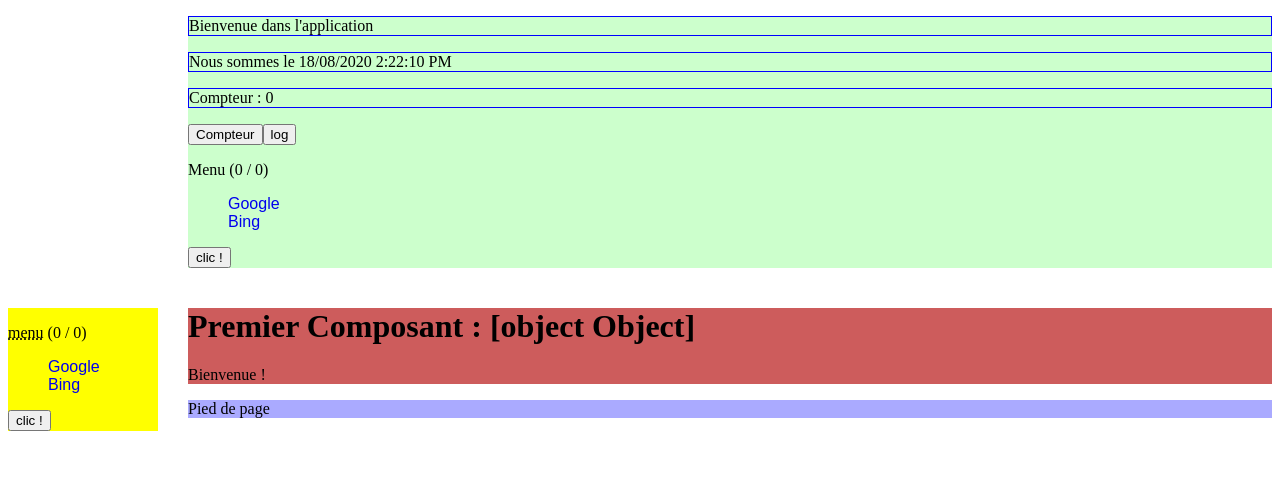
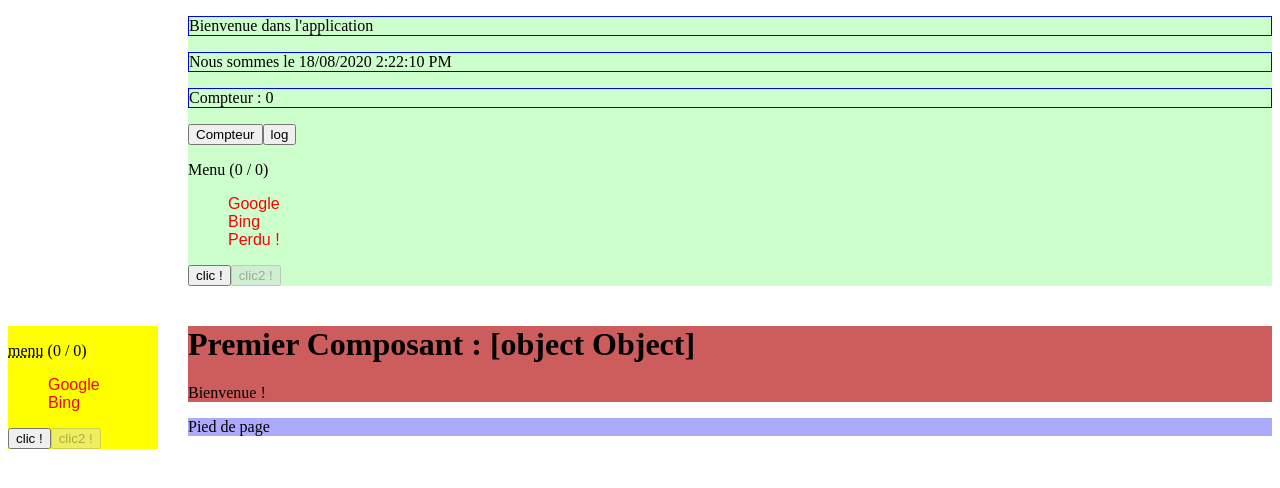
Before and after one commit to philippe-nat/angular-formation-0, an Angular app: page / in a window 1280 px wide. Shown: the top 488 px of the page. Built offline with nearby package versions, Linux system fonts and the light colour scheme.

Commit message:
fin exo ng-for

```diff
--- a/src/app/app.component.html
+++ b/src/app/app.component.html
@@ -2,7 +2,7 @@
     <nat-entete></nat-entete>
 </header>
 <aside>
-    <nat-menu [titre]='titre'></nat-menu>
+    <nat-menu [titre]='titre' [items]='items'></nat-menu>
 </aside>
 <main>
     <h1>Premier Composant : {{titre}}</h1>
--- a/src/app/app.component.ts
+++ b/src/app/app.component.ts
@@ -1,7 +1,7 @@
 import { Component } from '@angular/core';
 import { TimeoutError } from 'rxjs';
-import {Titre} from '../core';
-
+import {Titre} from './interfaces/titre';
+import {ItemMenu} from './interfaces/itemmenu';
 
 @Component({
   selector: 'nat-root',
@@ -13,4 +13,17 @@ export class AppComponent {
 
   get titre() {return this._titre;}
   set titre(t:Titre) {this._titre = t;}
+
+  private _items:ItemMenu[];
+  // private _boutonInactif:boolean = false;
+
+  get items() { return this._items; }
+  set items(t:ItemMenu[]) { this._items = t; }
+
+  constructor() {
+    this.items = [
+      {url:"https://www.google.fr", intitule:"Google"},
+      {url:"https://www.bing.fr", intitule:"Bing"}
+    ];
+  }
 }
--- a/src/app/entete/entete.component.html
+++ b/src/app/entete/entete.component.html
@@ -7,6 +7,7 @@
 
 <nat-menu
     [titre]='{valeur:"Menu", infoBulle:""}'
+    [items]='items'
     (clickEvent) = "augmenteCompteur($event)"
 >
 </nat-menu>
--- a/src/app/entete/entete.component.ts
+++ b/src/app/entete/entete.component.ts
@@ -1,4 +1,5 @@
 import { Component, OnInit } from '@angular/core';
+import {ItemMenu} from '../interfaces/itemmenu';
 
 @Component({
   selector: 'nat-entete',
@@ -15,11 +16,23 @@ export class EnteteComponent implements OnInit {
   get compteur() {return this._compteur;}
   set compteur(val:number) {this._compteur = val;}
 
+  private _items:ItemMenu[];
+  // private _boutonInactif:boolean = false;
+
+  get items() { return this._items; }
+  set items(t:ItemMenu[]) { this._items = t; }
+
   constructor() {
     this._compteur = 0;
     this._aujourdhui = new Date();
     const options = { year: 'numeric', month: 'numeric', day: 'numeric' };
     this._aujourdhuiStr = this._aujourdhui.toLocaleDateString('fr-FR', options);
+
+    this.items = [
+      {url:"https://www.google.fr", intitule:"Google"},
+      {url:"https://www.bing.fr", intitule:"Bing"},
+      {url:"https://www.perdu.com", intitule:"Perdu !"}
+    ];
   }
   ngOnInit(): void {}
 
--- /dev/null
+++ b/src/app/interfaces/itemmenu.ts
@@ -0,0 +1,4 @@
+export interface ItemMenu {
+    url:string;
+    intitule:string;
+  }
--- a/src/app/menu/menu.component.html
+++ b/src/app/menu/menu.component.html
@@ -9,8 +9,14 @@
 
     <ul>
         <li *ngFor="let i of items">
-            <a href="{{i.url}}">{{i.intitule}}</a>
+            <a
+                [href]="i.url"
+                [textContent]="i.intitule"
+                [style.color]="'#FF0000'"
+                [style.fontStyle]='italic'
+            ></a>
         </li>
     </ul>
-    <button (click)="clicCompteur($event)">clic !</button>
+    <button [disabled]='boutonInactif' (click)="clicCompteur($event)">clic !</button>
+    <button disabled='{{boutonInactif}}' (click)="clicCompteur($event)">clic2 !</button>
 </nav>
--- a/src/app/menu/menu.component.ts
+++ b/src/app/menu/menu.component.ts
@@ -1,10 +1,11 @@
 import { Component, OnInit, Input, Output, EventEmitter } from '@angular/core';
-import {Titre} from '../../core';
+import {Titre} from '../interfaces/titre';
+import {ItemMenu} from '../interfaces/itemmenu';
 
-interface ItemMenu {
-  url:string;
-  intitule:string;
-}
+// interface ItemMenu {
+//   url:string;
+//   intitule:string;
+// }
 
 @Component({
   selector: 'nat-menu',
@@ -16,6 +17,7 @@ export class MenuComponent implements OnInit {
   private _nbClics:number = 0;
   private static nbClicsTotal:number = 0;
   private _items:ItemMenu[];
+  private _boutonInactif:boolean = false;
 
   get titre() { return this._titre; }
   @Input() set titre(t: Titre) { this._titre = t; }
@@ -23,16 +25,19 @@ export class MenuComponent implements OnInit {
   get items() { return this._items; }
   @Input() set items(t: Array<any>) { this._items = t; }
 
+  get boutonInactif() { return this._boutonInactif; }
+  set boutonInactif(a: boolean) { this._boutonInactif = a; }
+
   get nbClics() { return this._nbClics; }
   set nbClics(c:number) { this._nbClics = c; }
   get nbClicsTotal() { return MenuComponent.nbClicsTotal; }
 
   constructor() {
-    this.titre = {valeur:"menu", infoBulle:""};
-    this.items = [
-      {url:"https://www.google.fr", intitule:"google"},
-      {url:"https://www.bing.fr", intitule:"bing"}
-    ];
+    // this.titre = {valeur:"menu", infoBulle:""};
+    // this.items = [
+    //   {url:"https://www.google.fr", intitule:"google"},
+    //   {url:"https://www.bing.fr", intitule:"bing"}
+    // ];
   }
 
   @Output() clickEvent = new EventEmitter();
```
Also changed, not shown: src/app/interfaces/titre.ts (renamed from src/core.ts).
